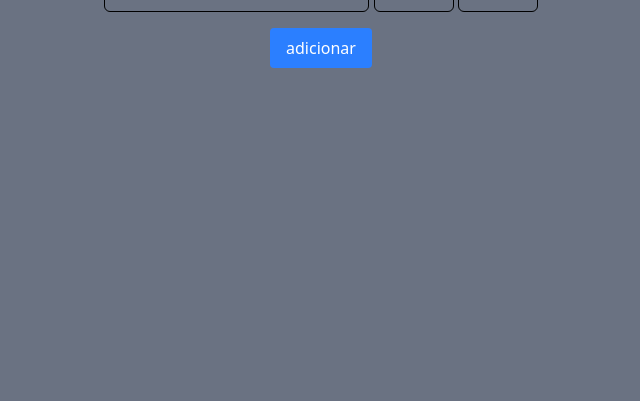
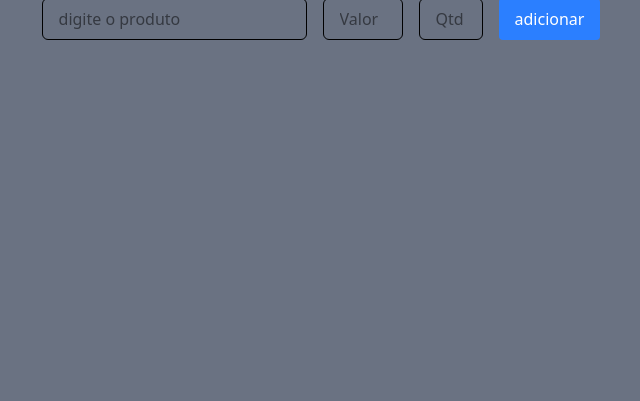
Before and after one commit to profLeonid/05-produtos-Cosme-CR, a plain HTML site: page index.html in a window 1280 px wide. Shown: the part 399-800 px from the top of the page, without its empty margins (319-959 px from the left). Drawn offline with nearby package versions, Linux system fonts and the light colour scheme.

Commit message:
adicao de campos

```diff
--- a/index.html
+++ b/index.html
@@ -12,36 +12,39 @@
 
     <h1 class="text-3xl">lista de Produtos</h1>
 
-    <div>
-        <input type="text"
-            class="border rounded-md px-4 py-2 gap-2"
+    <div class="flex gap-x-4">
+        <input type="text" placeholder="digite o produto"
+            class="border rounded-md px-4 py-2 "
             id="produto"
         >
 
-        <input type="text"
-            class="border rounded-md px-4 py-2 w-20 gap-2 "
+        <input type="text" placeholder="Valor"
+            class="border rounded-md px-4 py-2 w-20 "
             id="valor"
         >
 
-        <input type="text"
-            class="border rounded-md px-4 py-2 w-20"
+        <input type="text" placeholder="Qtd"
+            class="border rounded-md px-4 py-2 w-16"
             id="quantidade"
         >
+
+        <button class="bg-blue-500 text-white px-4 py-2 rounded "
+        onclick="adicionarProduto()"
+        >
+            adicionar
+        </button>
 
     </div>
 
 
 
-    <button class="bg-blue-500 text-white px-4 py-2 rounded "
-        onclick="adicionarProduto()"
-    >
 
-        adicionar
-    </button>
     <div
         id="lista"
         class="flex flex-col gap-2"
-    ></div>
+    >
+
+    </div>
 
 
 </body>
```
